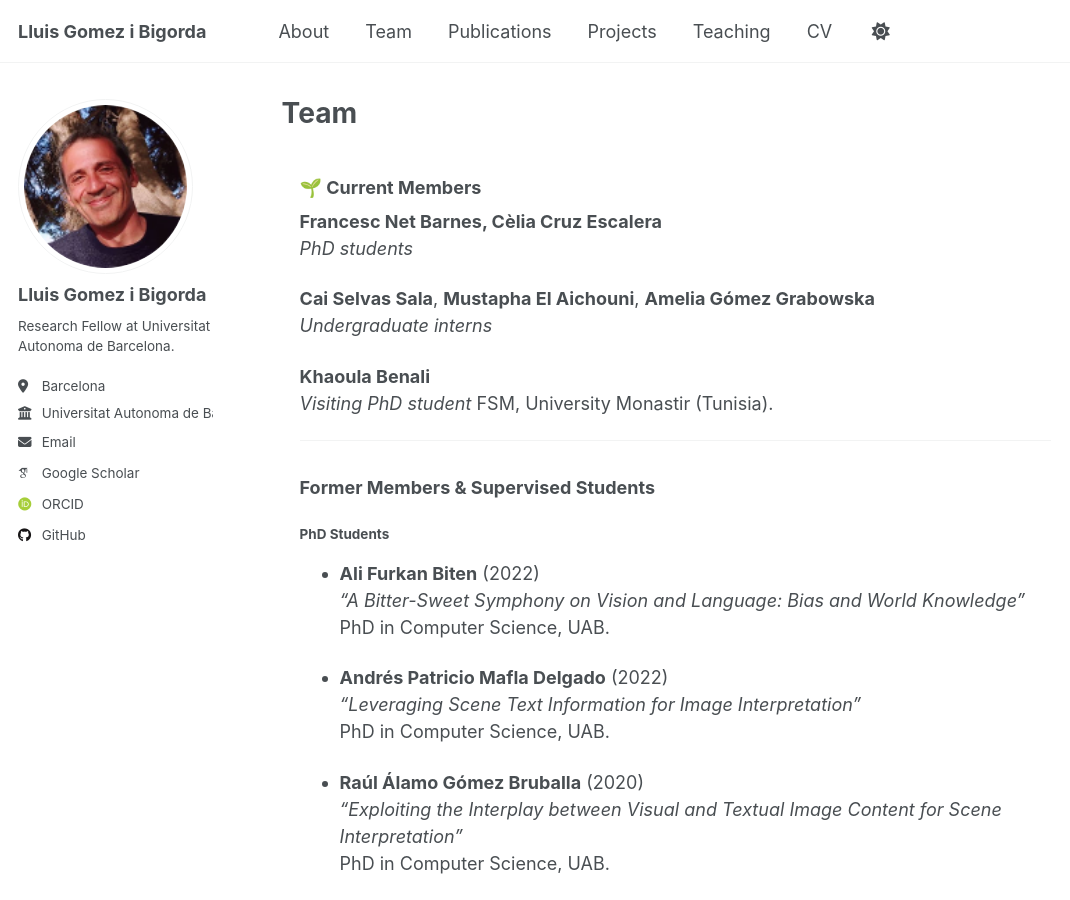
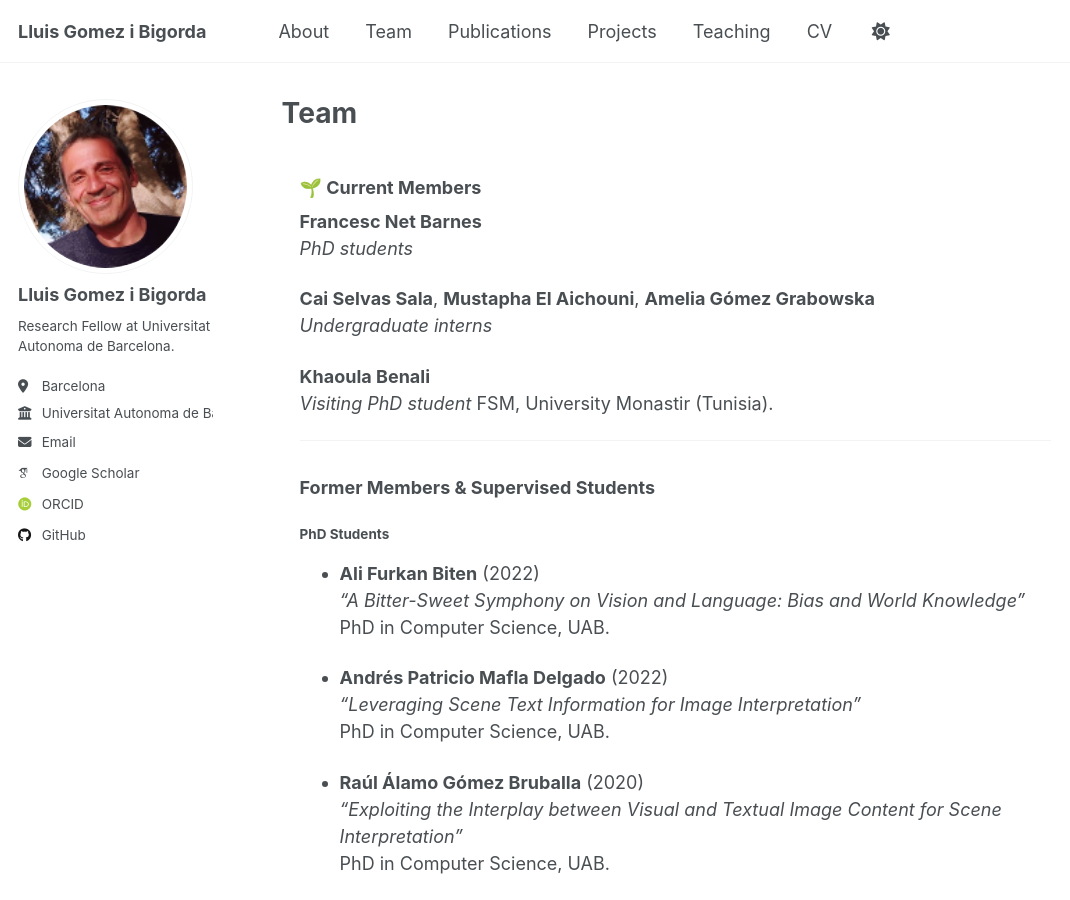
Before and after one commit to lluisgomez/lluisgomez.github.io, a Jekyll site: the page built from _pages/team.md, in a window 1280 px wide and 900 px high. Shown: the whole window, without its empty margins (0-1070 px from the left). Built offline with Jekyll 4.4.1, drawn with Linux system fonts in a browser that asks for light colours; some web fonts are replaced.

Commit message:
Update team.md

```diff
--- a/_pages/team.md
+++ b/_pages/team.md
@@ -6,7 +6,7 @@ permalink: /team/
 
 ### 🌱 Current Members
 
-**Francesc Net Barnes, Cèlia Cruz Escalera**
+**Francesc Net Barnes**
 _PhD students_
 
 **Cai Selvas Sala**, **Mustapha El Aichouni**, **Amelia Gómez Grabowska**
```
